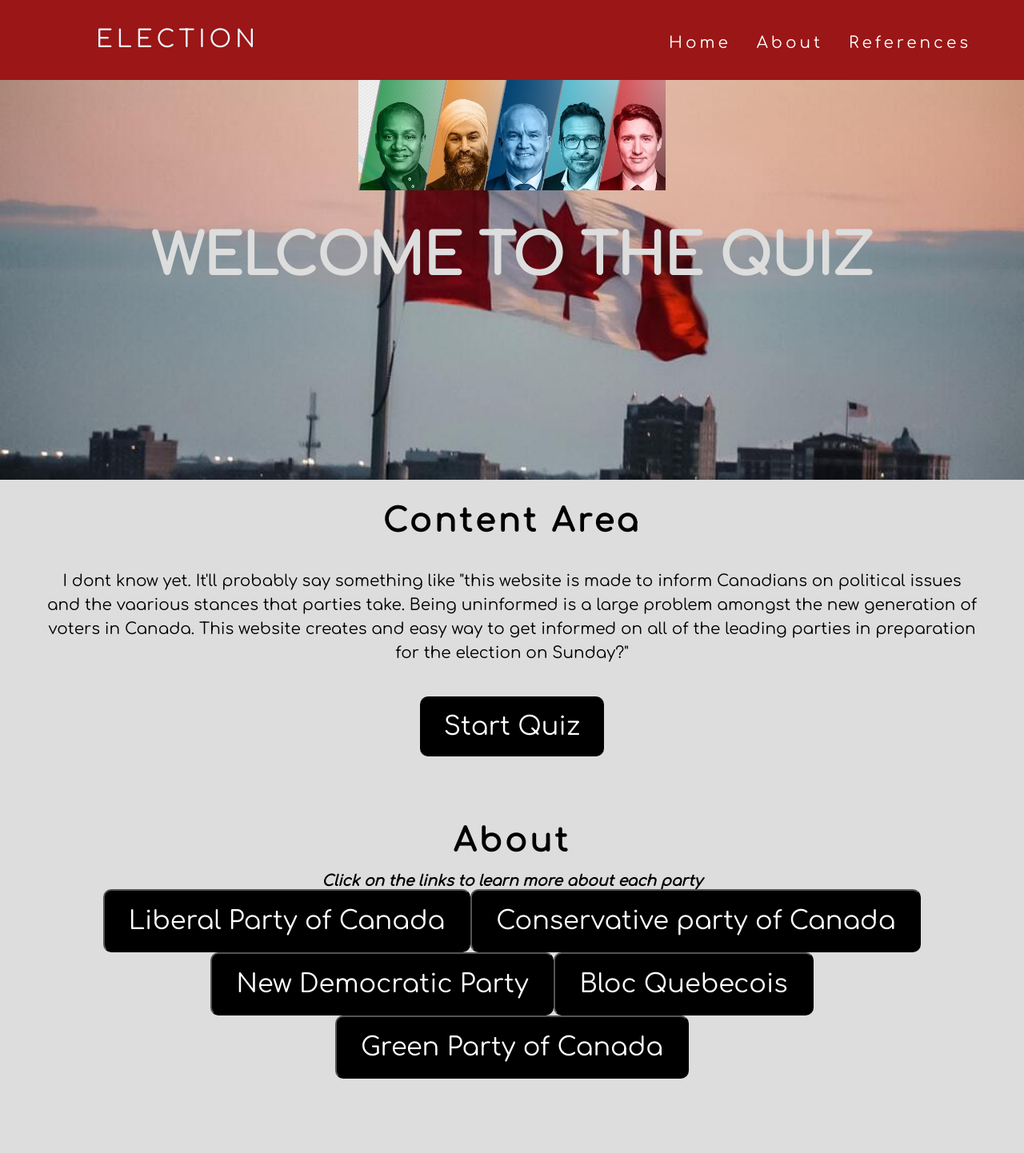
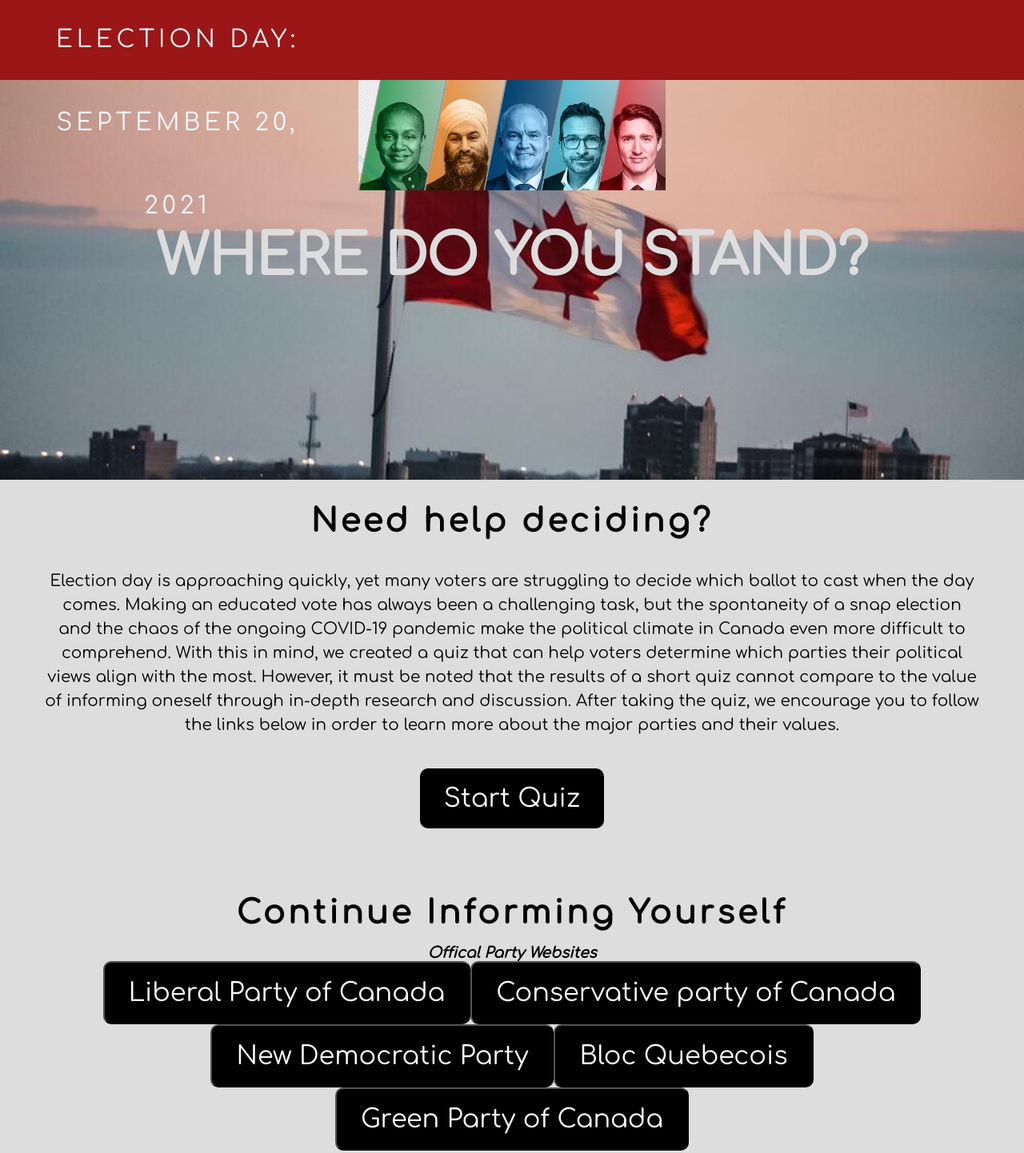
Before and after one commit to evbesho/htn2021, a plain HTML site: page index.html in a window 1280 px wide. Shown: the whole page at 80% size. Drawn offline with Linux system fonts and the light colour scheme.

```diff
--- a/index.html
+++ b/index.html
@@ -13,38 +13,35 @@
 <body id="page-top">
       <nav class="navbar">
             <div class="logo">
-            <a href="#page-top">ELECTION</a>
-            </div>
-            <a href="#" class="toggle-button">
-                <span class="bar"></span>
-                <span class="bar"></span>
-                <span class="bar"></span>
-            </a>
-            <div class="links">
-                <ul>
-                <li><a href="#!">Home</a></li>
-                <li><a href="#about">About</a></li>
-                <li><a href="#!">References</a></li>
-                </ul>
+                <a href="#page-top">ELECTION DAY: SEPTEMBER 20, 2021</a>
             </div>
         </nav>
     <div class="main-area">
         <img src="electionpic.jpeg" alt="Election" class="responsive" width="600" height="400">
-        <h1>Welcome to the quiz</h1>
+        <h1>Where do you stand?</h1>
     </div>
     <div class="content-area">
         <div class="container">
-            <h2>Content Area</h2>
-            <p>I dont know yet. It'll probably say something like "this website is made to inform Canadians on political issues and the vaarious stances that parties take. Being uninformed is a large problem amongst the new generation of voters in Canada. This website creates and easy way to get informed on all of the leading parties in preparation for the election on Sunday?"</p>
+            <h2>Need help deciding?</h2>
+            <p>Election day is approaching quickly, yet many voters are struggling to decide
+                which ballot to cast when the day comes. Making an educated vote has always
+                been a challenging task, but the spontaneity of a snap election and the chaos
+                of the ongoing COVID-19 pandemic make the political climate in Canada even more
+                difficult to comprehend. With this in mind, we created a quiz that can help voters
+                determine which parties their political views align with the most. However, it
+                must be noted that the results of a short quiz cannot compare to the value of
+                informing oneself through in-depth research and discussion. After taking the quiz,
+                we encourage you to follow the links below in order to learn more about the major parties
+                and their values.</p>
             <div class="quiz">
                 <a href="quiz.html" class="btn">Start Quiz</a>
             </div>
         </div>
         <br><br><br>
         <div class="container" id="about">
-            <h2>About</h2>
+            <h2>Continue Informing Yourself</h2>
             <br>
-            <h3><em>Click on the links to learn more about each party</em></h3>
+            <h3><em>Offical Party Websites</em></h3>
             <button onclick="location.href = 'https://liberal.ca/our-platform/';" id="Liberal" class="btn" >Liberal Party of Canada</a>
                 <button onclick="location.href = 'https://www.conservative.ca/';" id="Liberal" class="btn" >Conservative party of Canada</a>
                 <button onclick="location.href = 'https://www.ndp.ca/';" id="Liberal" class="btn" >New Democratic Party</a>
```
